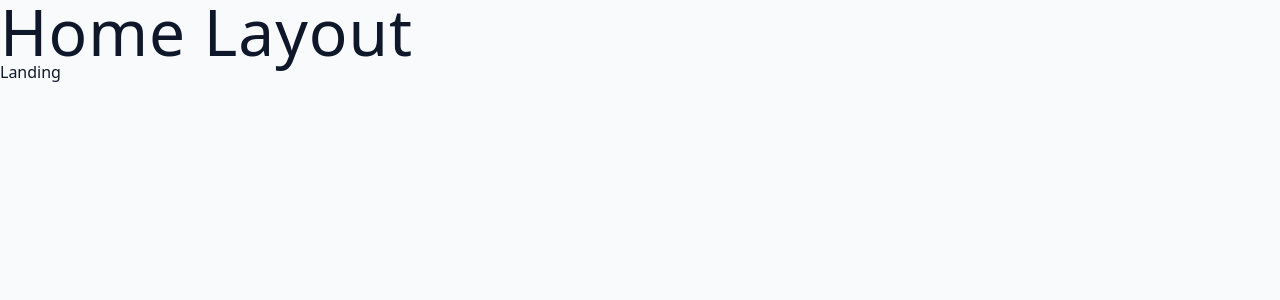
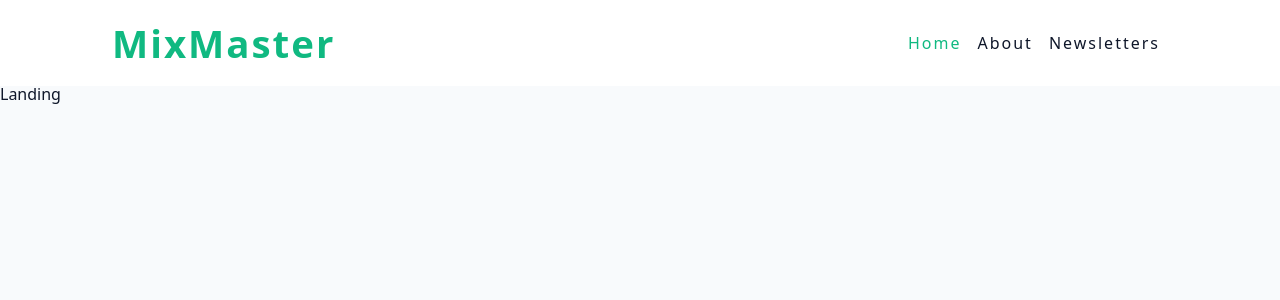
Before and after one commit to shokouhSkr/MixMaster, a React (Vite) app: page / in a window 1280 px wide. Shown: the top 300 px of the page. Built offline with nearby package versions, Linux system fonts and the light colour scheme.

Commit message:
added navbar

```diff
--- /dev/null
+++ b/src/components/Navbar.jsx
@@ -0,0 +1,35 @@
+import React from "react";
+import { NavLink } from "react-router-dom";
+import Wrapper from "../assets/wrappers/Navbar";
+// import styled from "styled-components";
+
+// const StyledElement = styled.element `...`
+// const StyledBtn = styled.button`
+//   background: red;
+//   color: white;
+//   padding: 2rem;
+// `;
+
+const Navbar = () => {
+  return (
+    <Wrapper>
+      <div className="nav-center">
+        {/* <StyledBtn>click on me</StyledBtn> */}
+        <span className="logo">MixMaster</span>
+        <div className="nav-links">
+          <NavLink to="/" className="nav-link">
+            Home
+          </NavLink>
+          <NavLink to="/about" className="nav-link">
+            About
+          </NavLink>
+          <NavLink to="/newsletters" className="nav-link">
+            Newsletters
+          </NavLink>
+        </div>
+      </div>
+    </Wrapper>
+  );
+};
+
+export default Navbar;
--- a/src/pages/HomeLayout.jsx
+++ b/src/pages/HomeLayout.jsx
@@ -1,13 +1,14 @@
 import React from "react";
 import { Outlet } from "react-router-dom";
+import Navbar from "../components/Navbar";
 
 const HomeLayout = () => {
   return (
-    <div>
-      <h1>home layout</h1>
+    <>
+      <Navbar />
       <Outlet />
       {/* <footer style={{ position: "fixed", bottom: "0" }}>footer</footer> */}
-    </div>
+    </>
   );
 };
 
```
